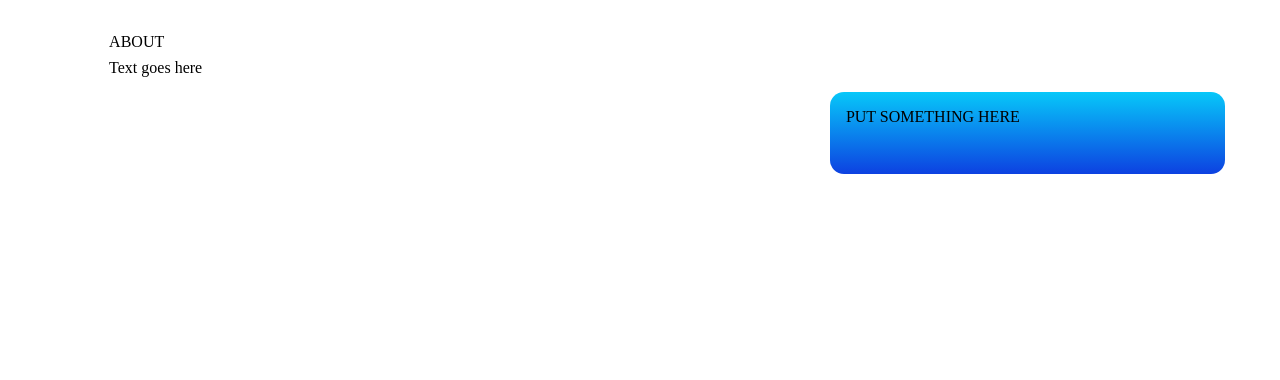
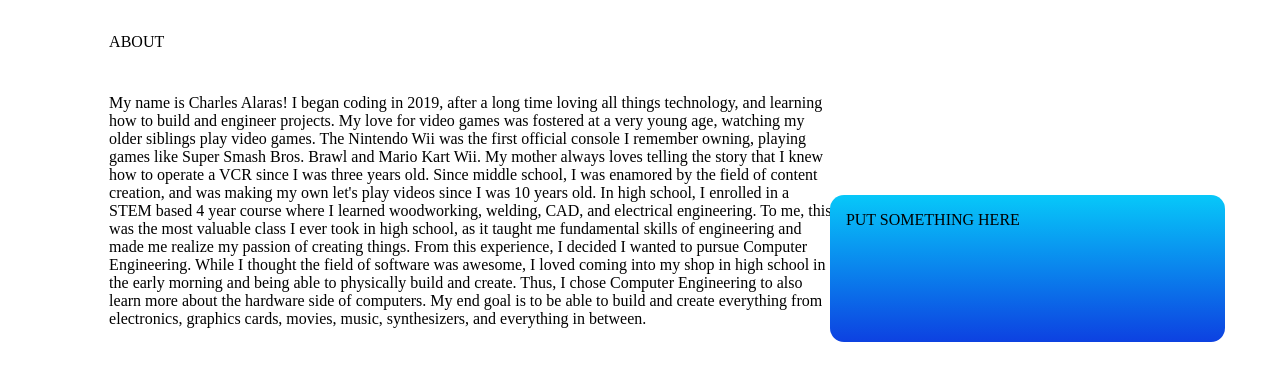
Before and after one commit to charlesalaras/portfolio, a Gatsby site: page /About in a window 1280 px wide. Built offline with nearby package versions, Linux system fonts and the light colour scheme; Gatsby itself is replaced by a stand-in of ours.

Commit message:
Add about text

```diff
--- a/src/pages/About.tsx
+++ b/src/pages/About.tsx
@@ -23,7 +23,7 @@ export default function About(props: sectionProps): JSX.Element {
             </motion.div>
             <motion.div
                 className="blank about-body">
-                    {"Text goes here"}
+                    {"My name is Charles Alaras! I began coding in 2019, after a long time loving all things technology, and learning how to build and engineer projects. My love for video games was fostered at a very young age, watching my older siblings play video games. The Nintendo Wii was the first official console I remember owning, playing games like Super Smash Bros. Brawl and Mario Kart Wii. My mother always loves telling the story that I knew how to operate a VCR since I was three years old. Since middle school, I was enamored by the field of content creation, and was making my own let's play videos since I was 10 years old. In high school, I enrolled in a STEM based 4 year course where I learned woodworking, welding, CAD, and electrical engineering. To me, this was the most valuable class I ever took in high school, as it taught me fundamental skills of engineering and made me realize my passion of creating things. From this experience, I decided I wanted to pursue Computer Engineering. While I thought the field of software was awesome, I loved coming into my shop in high school in the early morning and being able to physically build and create. Thus, I chose Computer Engineering to also learn more about the hardware side of computers. My end goal is to be able to build and create everything from electronics, graphics cards, movies, music, synthesizers, and everything in between."}
             </motion.div>
             <InfoBox/>
         </div>
```
